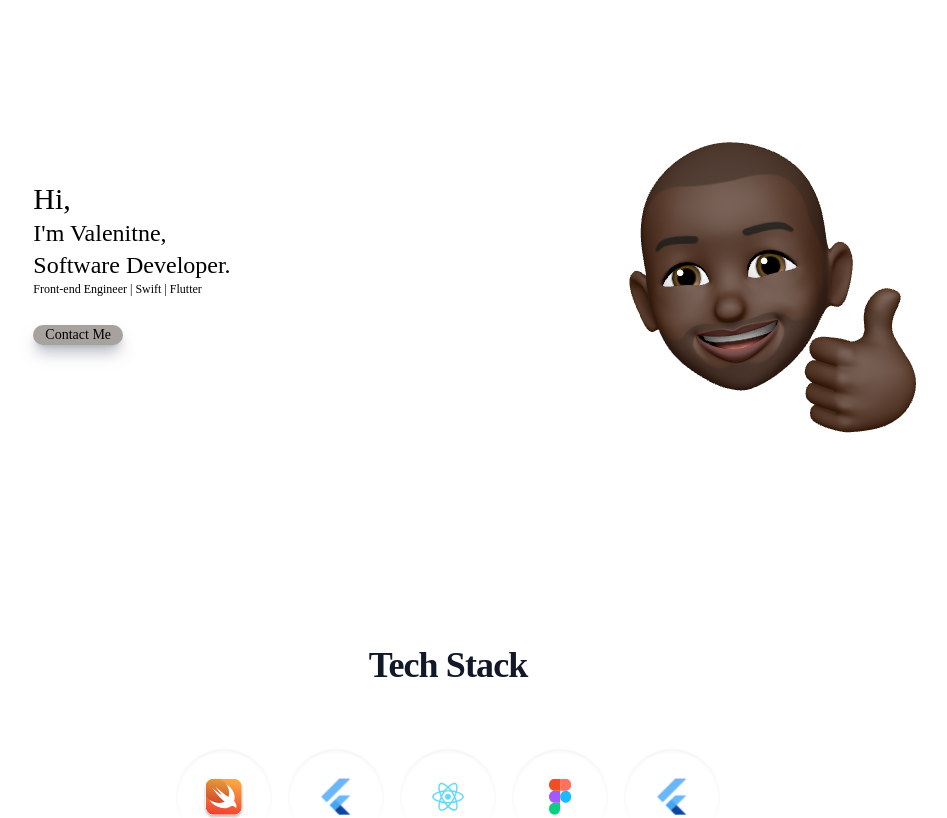
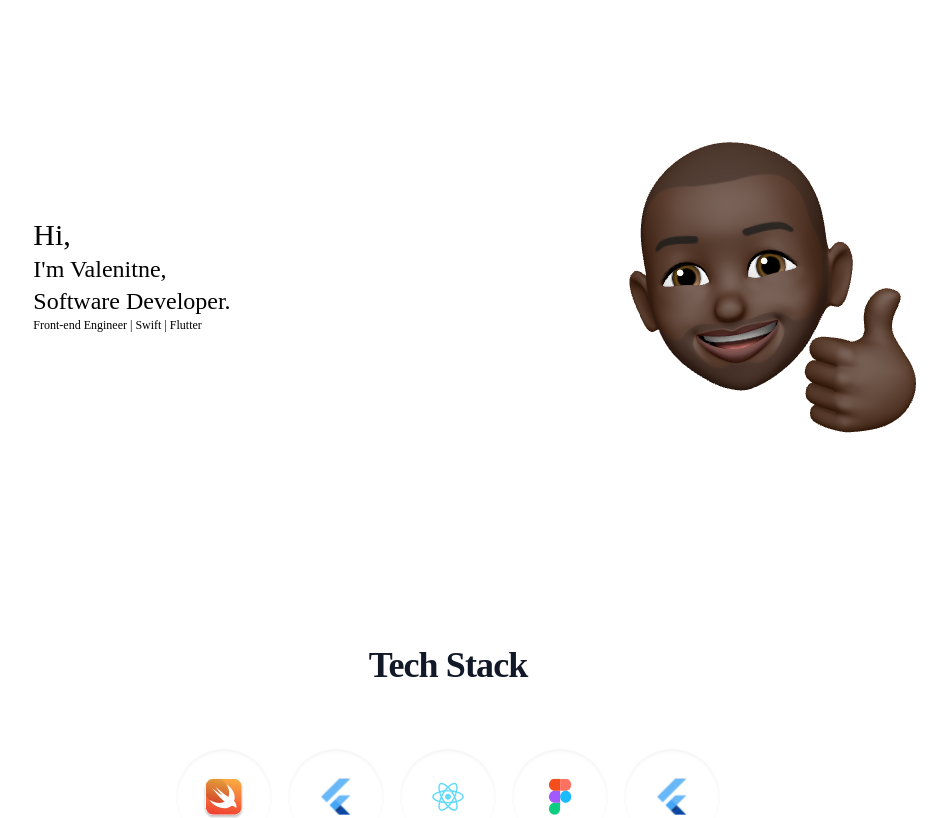
Before and after one commit to valentineejk/my-portfolio, a React (Create React App) app: page / in a window 1280 px wide. Shown: the top 818 px of the page, without its empty margins (192-1139 px from the left). Built offline with nearby package versions, Linux system fonts and the light colour scheme; the HTML template or start-up script is replaced by a standard one; a web font is replaced by a local one.

Commit message:
v1.8 remove button

```diff
--- a/src/components/Hero.js
+++ b/src/components/Hero.js
@@ -18,9 +18,7 @@ const Hero=() => {
                 <p className='text-xs font-Bungee2 '>
                     Front-end Engineer | Swift | Flutter
                 </p>
-                <div className='py-6 W-24'>
-                    <button class=" rounded-full bg-stone-400 shadow-lg shadow-gray-500/50  text-sm font-Bungee2  px-3" href="https://wa.me/08055433901">Contact Me</button>
-                </div>
+
 
             </div>
 
@@ -36,3 +34,6 @@ export default Hero
 
 
 // grid grid-cols-3 gap-4 justify-items-center
+// <div className='py-6 W-24 '>
+                //     <button href="google.com" class=" rounded-full bg-stone-400 shadow-lg shadow-gray-500/50  text-sm font-Bungee2  px-3">Contact Me</button>
+                // </div>
```
